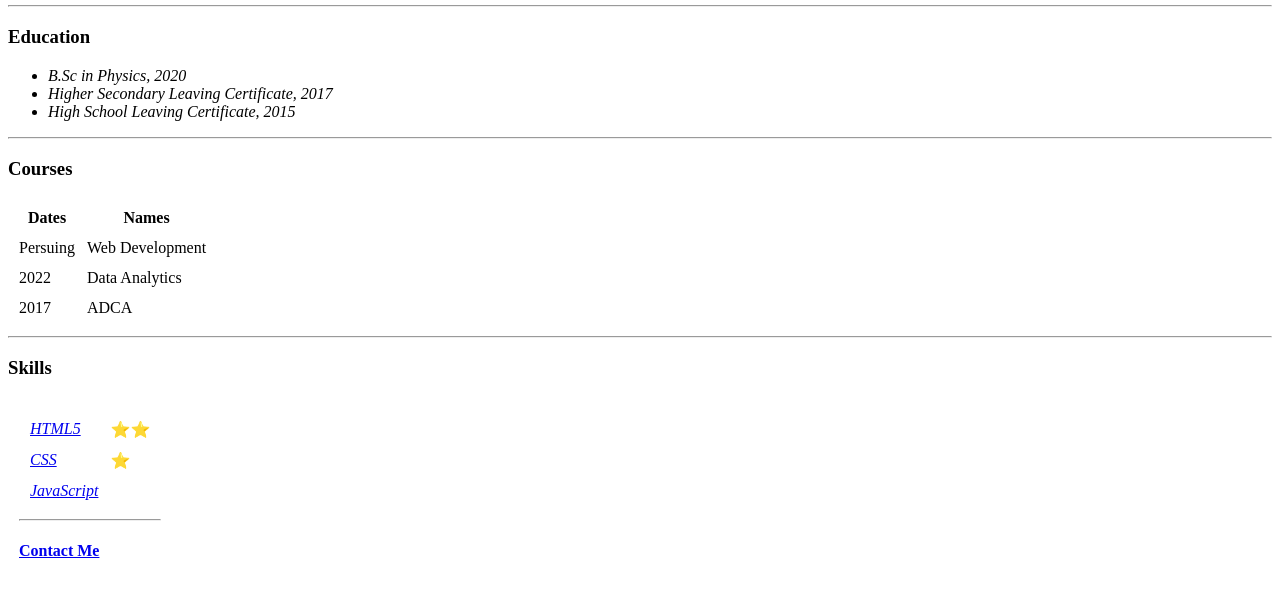
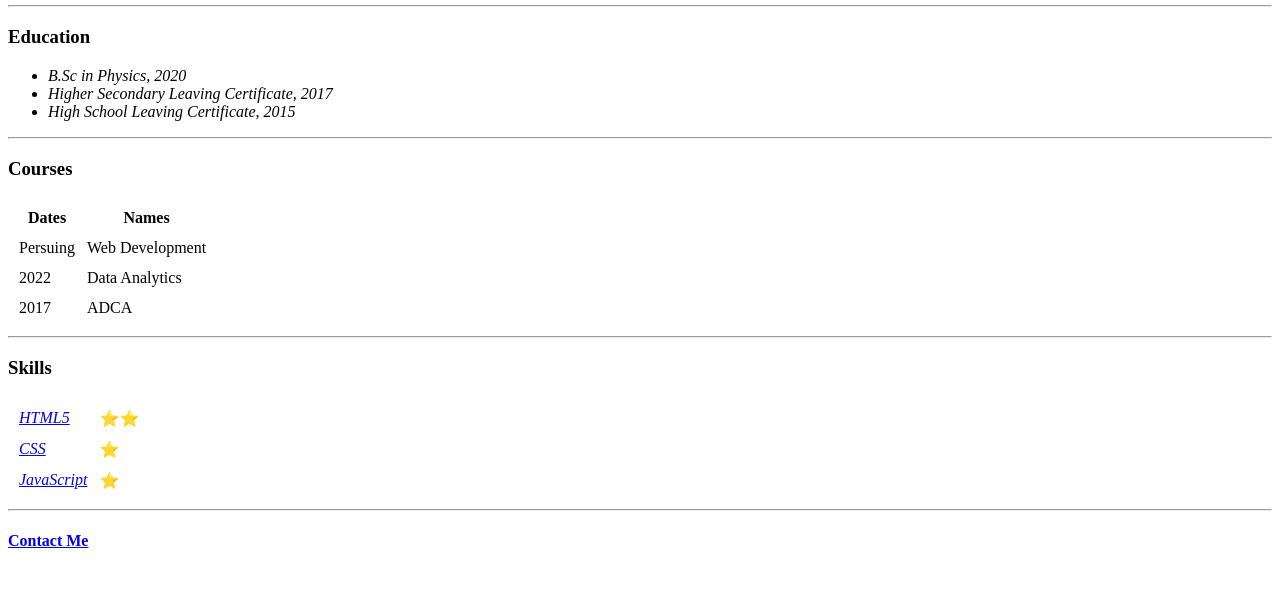
Before and after one commit to Daya1407/CV, a plain HTML site: page index.html in a window 1280 px wide. Shown: the part 183-780 px from the top of the page. Drawn offline with Linux system fonts and the light colour scheme.

Commit message:
Update index.html

```diff
--- a/index.html
+++ b/index.html
@@ -52,25 +52,19 @@
   <hr>
   <h3>Skills</h3>
 <table cellspacing="10">
-  <tr>
-    <td>
-      <table cellspacing="10">
-        <tr>
-          <td><em><a href="https://en.wikipedia.org/wiki/HTML">HTML5</a></em>
-    </td>
+
+      <tr>
+          <td><em><a href="https://en.wikipedia.org/wiki/HTML">HTML5</a></em></td>
           <td>⭐⭐</td>
       </tr>
         <tr>
-          <td><em><a href="https://en.wikipedia.org/wiki/CSS">CSS</a></em>
-    </td>
+          <td><em><a href="https://en.wikipedia.org/wiki/CSS">CSS</a></em></td>
           <td>⭐</td>
         </tr>
         <tr>
-          <td><em><a href="https://en.wikipedia.org/wiki/JavaScript">JavaScript</a></em>
-    </td>
-
-
-  </tr>
+          <td><em><a href="https://en.wikipedia.org/wiki/JavaScript">JavaScript</a></em></td>
+          <td>⭐</td>
+         </tr>
 </table>
 <hr>
 <h4><a href="Contact.html">Contact Me</a></h4>
```
